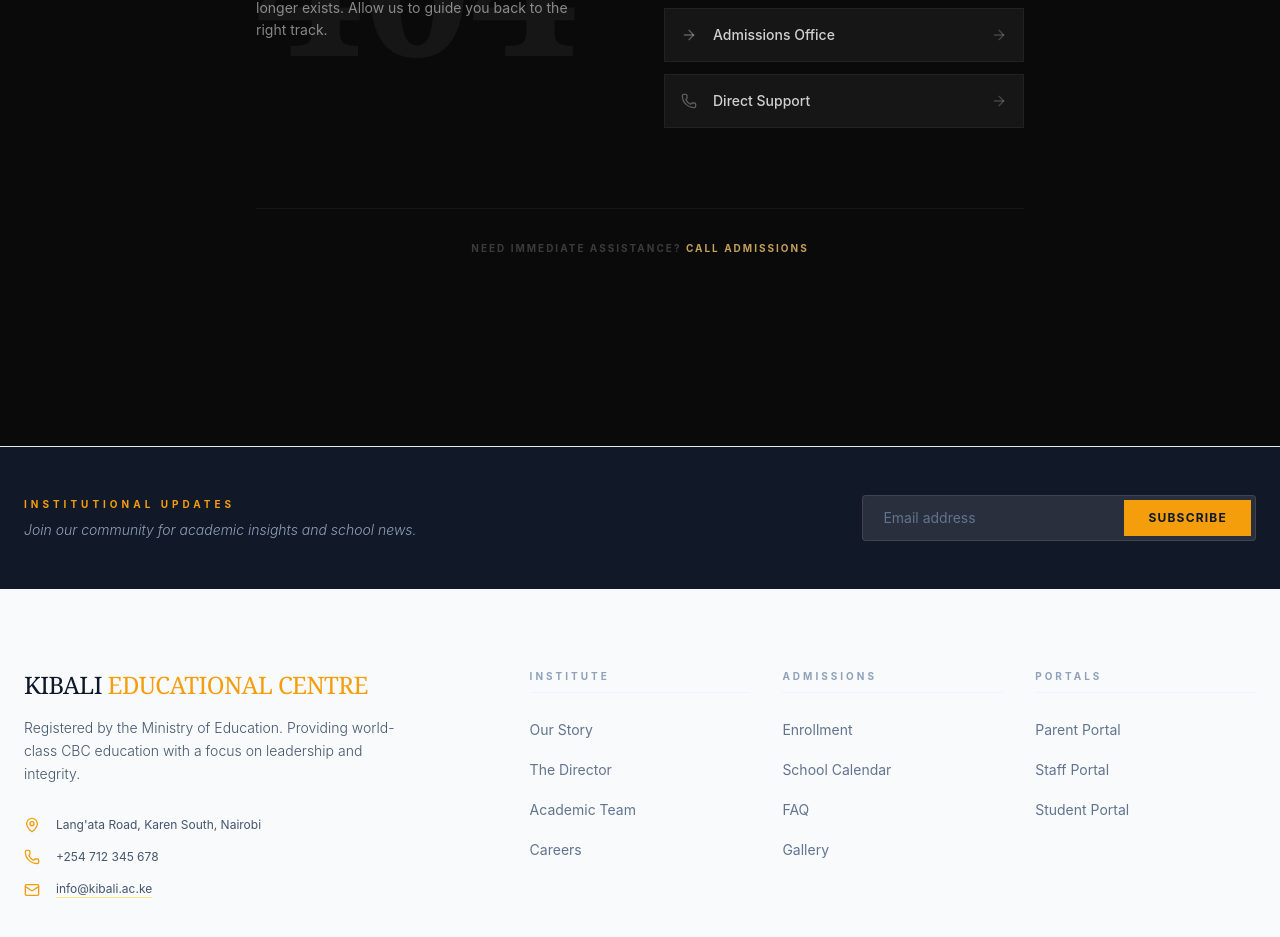
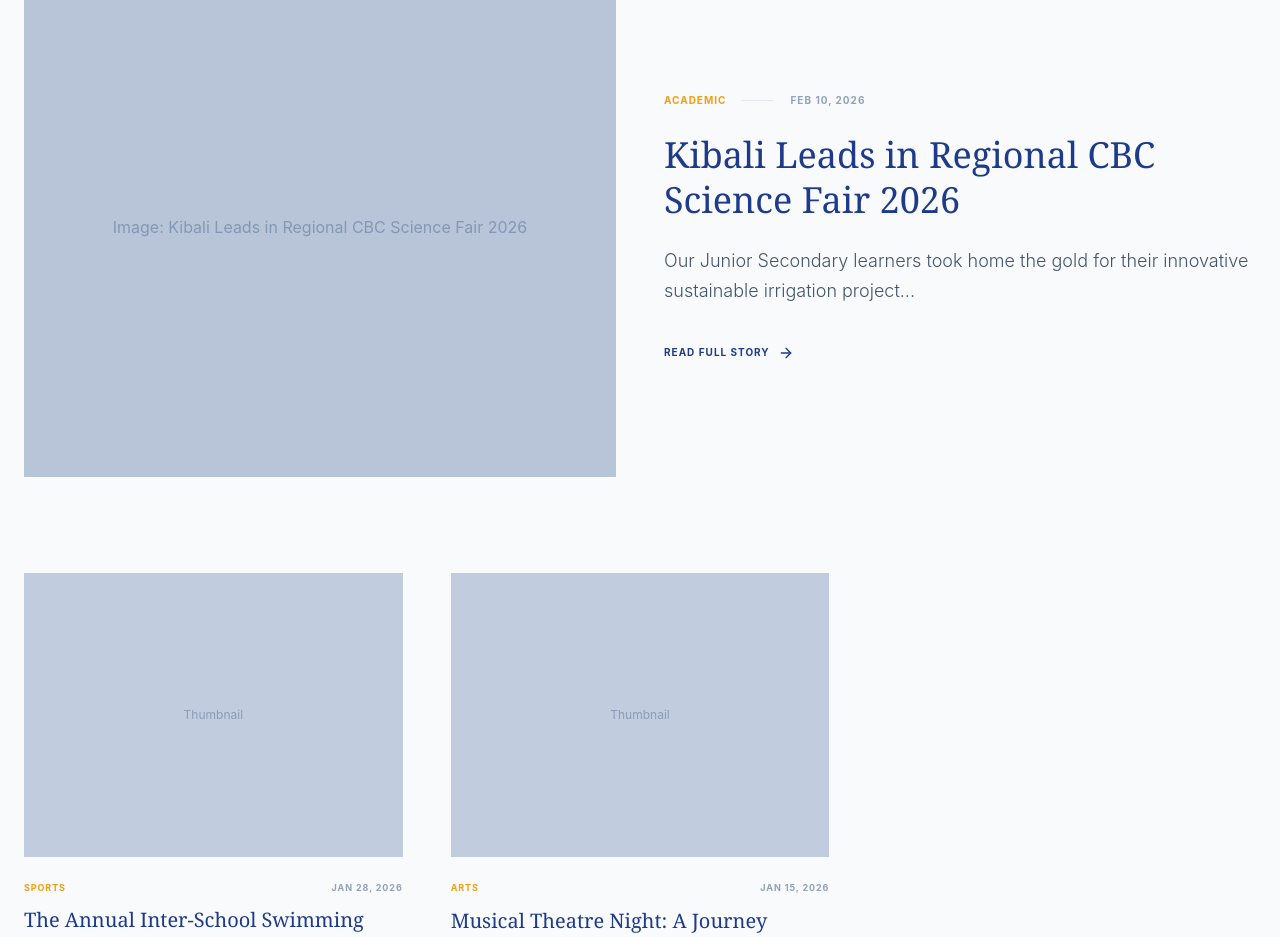
Before and after one commit to coderAndrew37/kibali-educational-centre, a Next.js app: page /news in a window 1280 px wide. Before the commit this address had no page. Shown: the part 354-1291 px from the top of the page. Built offline with nearby package versions, Linux system fonts and the light colour scheme.

Commit message:
creating the news section landing page

```diff
--- /dev/null
+++ b/app/data/news.ts
@@ -0,0 +1,44 @@
+export type NewsPost = {
+  id: string;
+  slug: string;
+  category: "Academic" | "Sports" | "Arts" | "Community";
+  title: string;
+  excerpt: string;
+  date: string;
+  image: string;
+  featured?: boolean;
+};
+
+export const newsPosts: NewsPost[] = [
+  {
+    id: "1",
+    category: "Academic",
+    featured: true,
+    title: "Kibali Leads in Regional CBC Science Fair 2026",
+    slug: "kibali-leads-regional-cbc-science-fair-2026",
+    excerpt:
+      "Our Junior Secondary learners took home the gold for their innovative sustainable irrigation project...",
+    date: "Feb 10, 2026",
+    image: "/news/science-fair.jpg",
+  },
+  {
+    id: "2",
+    category: "Sports",
+    title: "The Annual Inter-School Swimming Gala Highlights",
+    slug: "the-annual-inter-school-swimming-gala-highlights",
+    excerpt:
+      "A day of record-breaking laps and incredible team spirit at the Karen Aquatic Centre.",
+    date: "Jan 28, 2026",
+    image: "/news/swimming.jpg",
+  },
+  {
+    id: "3",
+    category: "Arts",
+    title: "Musical Theatre Night: A Journey Through African Folklore",
+    slug: "musical-theatre-night-journey-through-african-folklore",
+    excerpt:
+      "The Kindergarten and Primary levels put on a stunning performance of 'The Wise Tortoise'.",
+    date: "Jan 15, 2026",
+    image: "/news/theatre.jpg",
+  },
+];
--- /dev/null
+++ b/app/news/page.tsx
@@ -0,0 +1,106 @@
+import { ArrowRight } from "lucide-react";
+import Link from "next/link";
+import { newsPosts } from "../data/news";
+
+export default function NewsCenter() {
+  const featured = newsPosts.find((p) => p.featured);
+  const regularPosts = newsPosts.filter((p) => !p.featured);
+
+  return (
+    <main className="bg-[var(--kibali-bg)] pt-40 pb-24">
+      <div className="max-w-7xl mx-auto px-6">
+        {/* Header */}
+        <header className="mb-20">
+          <h2 className="text-[10px] uppercase tracking-[0.4em] text-[var(--kibali-amber)] font-bold mb-4">
+            Newsroom
+          </h2>
+          <h1 className="text-5xl md:text-6xl font-serif text-[var(--kibali-navy)]">
+            Inside <span className="italic text-slate-400">Kibali</span>
+          </h1>
+        </header>
+
+        {/* 1. Featured Article (Editorial Hero) */}
+        {featured && (
+          <Link
+            href={`/news/${featured.slug}`}
+            className="group relative grid lg:grid-cols-2 gap-12 mb-24 items-center"
+          >
+            <div className="relative h-[400px] md:h-[500px] bg-slate-200 overflow-hidden">
+              <div className="absolute inset-0 bg-[var(--kibali-navy)]/10 group-hover:bg-transparent transition-colors duration-500 z-10" />
+              <div className="h-full w-full bg-slate-300 flex items-center justify-center text-slate-400">
+                Image: {featured.title}
+              </div>
+            </div>
+            <div className="space-y-6">
+              <div className="flex items-center gap-4 text-[10px] uppercase font-bold tracking-widest text-[var(--kibali-amber)]">
+                <span>{featured.category}</span>
+                <span className="w-8 h-px bg-slate-200" />
+                <span className="text-slate-400">{featured.date}</span>
+              </div>
+              <h3 className="text-4xl font-serif text-[var(--kibali-navy)] group-hover:text-[var(--kibali-amber)] transition-colors duration-300 leading-tight">
+                {featured.title}
+              </h3>
+              <p className="text-slate-600 font-light leading-relaxed text-lg">
+                {featured.excerpt}
+              </p>
+              <div className="pt-4 flex items-center gap-2 text-[10px] uppercase font-bold tracking-widest text-[var(--kibali-navy)]">
+                Read Full Story{" "}
+                <ArrowRight className="w-4 h-4 group-hover:translate-x-2 transition-transform" />
+              </div>
+            </div>
+          </Link>
+        )}
+
+        {/* 2. Regular News Grid */}
+        <div className="grid md:grid-cols-2 lg:grid-cols-3 gap-12">
+          {regularPosts.map((post) => (
+            <Link
+              key={`${post.id}-${post.slug}`}
+              href={`/news/${post.slug}`}
+              className="group space-y-6"
+            >
+              <div className="aspect-[4/3] bg-slate-200 relative overflow-hidden">
+                <div className="absolute inset-0 bg-[var(--kibali-navy)]/5 group-hover:bg-transparent transition-colors z-10" />
+                <div className="h-full w-full bg-slate-300 flex items-center justify-center text-slate-400 text-xs">
+                  Thumbnail
+                </div>
+              </div>
+              <div className="space-y-3">
+                <div className="flex justify-between items-center text-[9px] uppercase font-bold tracking-widest">
+                  <span className="text-[var(--kibali-amber)]">
+                    {post.category}
+                  </span>
+                  <span className="text-slate-400">{post.date}</span>
+                </div>
+                <h4 className="text-xl font-serif text-[var(--kibali-navy)] leading-snug group-hover:underline underline-offset-4 decoration-slate-200">
+                  {post.title}
+                </h4>
+              </div>
+            </Link>
+          ))}
+        </div>
+
+        {/* 3. Newsletter / Press Subscription */}
+        <section className="mt-32 p-12 bg-[var(--kibali-navy)] text-white text-center">
+          <h3 className="text-2xl font-serif mb-4 text-[var(--kibali-amber)]">
+            Join the Kibali Weekly
+          </h3>
+          <p className="text-white/60 font-light text-sm mb-8 max-w-lg mx-auto italic">
+            Subscribe to receive internal announcements, curriculum updates, and
+            institutional milestones.
+          </p>
+          <form className="max-w-md mx-auto flex">
+            <input
+              type="email"
+              placeholder="email@kibali.ac.ke"
+              className="flex-1 bg-white/10 border-b border-white/20 px-4 text-sm focus:outline-none"
+            />
+            <button className="px-8 py-3 bg-[var(--kibali-amber)] text-[var(--kibali-dark)] text-[10px] font-bold uppercase tracking-widest">
+              Subscribe
+            </button>
+          </form>
+        </section>
+      </div>
+    </main>
+  );
+}
```
